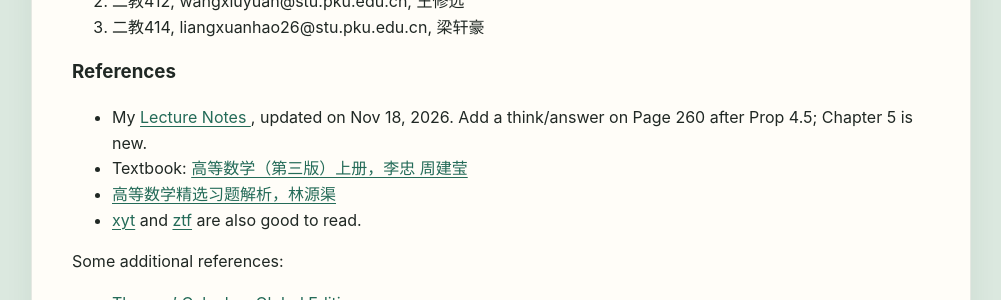
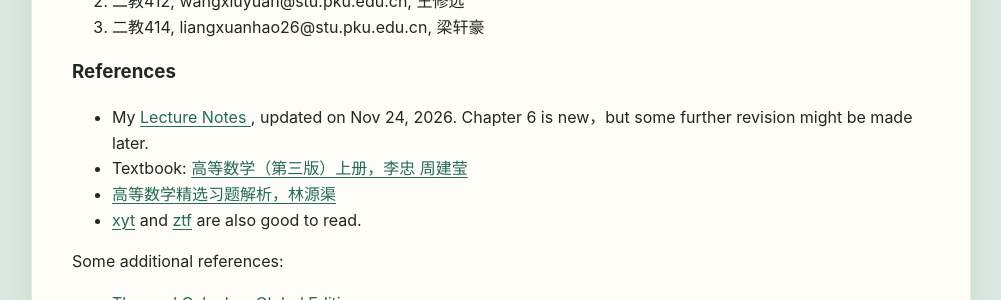
Before and after one commit to ziqiangfeng95/ziqiangfeng95.github.io, a Jekyll site: the page built from teaching/advmath/index.md, in a window 1280 px wide and 900 px high, scrolled down 954 px. Shown: the part 153-453 px from the top of the window, without its empty margins (139-1140 px from the left). Built offline with Jekyll 4.4.1, drawn with Linux system fonts in a browser that asks for light colours.

Commit message:
Update index.md

```diff
--- a/teaching/advmath/index.md
+++ b/teaching/advmath/index.md
@@ -71,11 +71,11 @@ Recitation: 18:40pm-20:30pm Wednesday
 
 ### References
 
-- My <a href="{{ '/assets/pdfs/advmath/adv-math-I-1118.pdf' | relative_url }}"
+- My <a href="{{ '/assets/pdfs/advmath/adv-math-I-1124.pdf' | relative_url }}"
    target="_blank"
    rel="noopener noreferrer">
   Lecture Notes
-</a>, updated on Nov 18, 2026. Add a think/answer on Page 260 after Prop 4.5; Chapter 5 is new.
+</a>, updated on Nov 24, 2026. Chapter 6 is new，but some further revision might be made later.
 - Textbook: [高等数学（第三版）上册，李忠 周建莹](https://opac.lib.pku.edu.cn/searchDetail/tU486WPRECPHGJ53JGuUKQ%3D%3D)
 - [高等数学精选习题解析，林源渠](https://opac.lib.pku.edu.cn/searchDetail/mismuoHfOfkZriKca4%2BeFQ%3D%3D)
 - [xyt](https://darkoxie.github.io) and [ztf](https://archaeus13.github.io/teaching/2025b/index.html) are also good to read.
```
